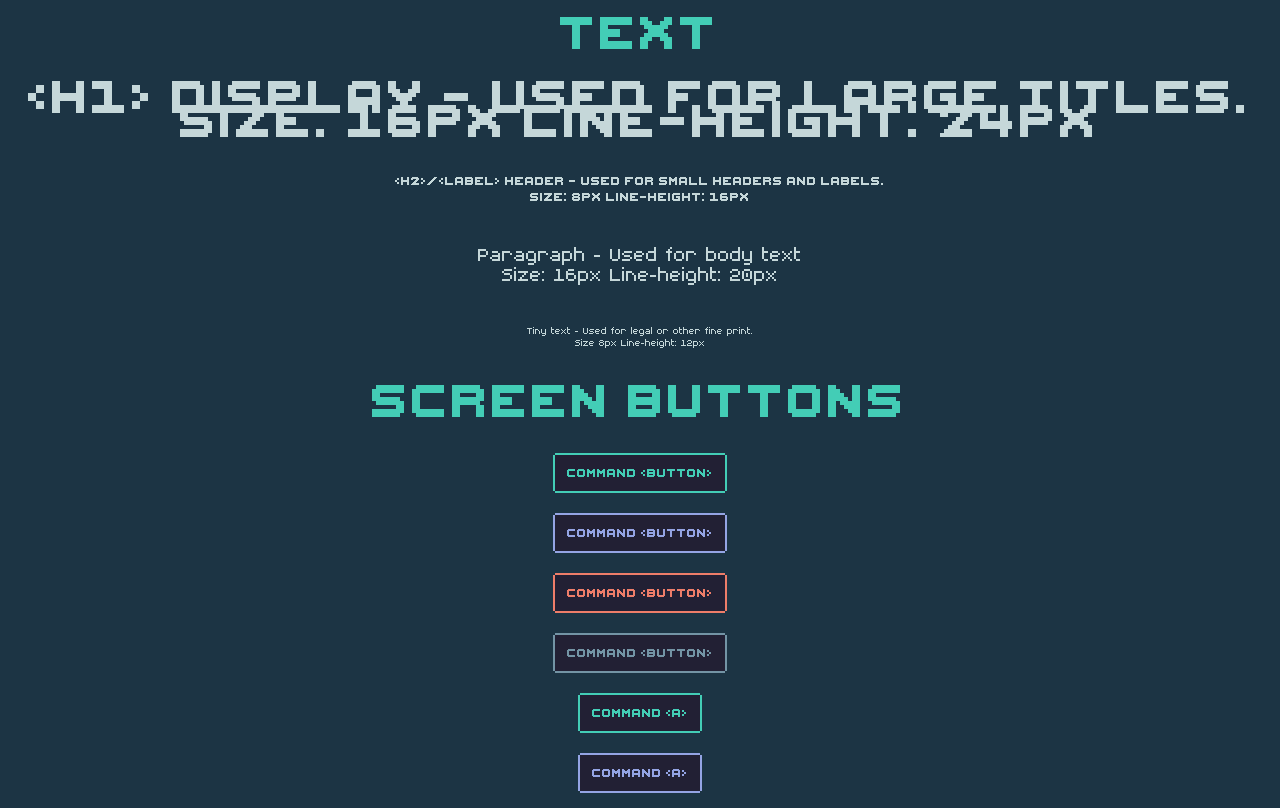
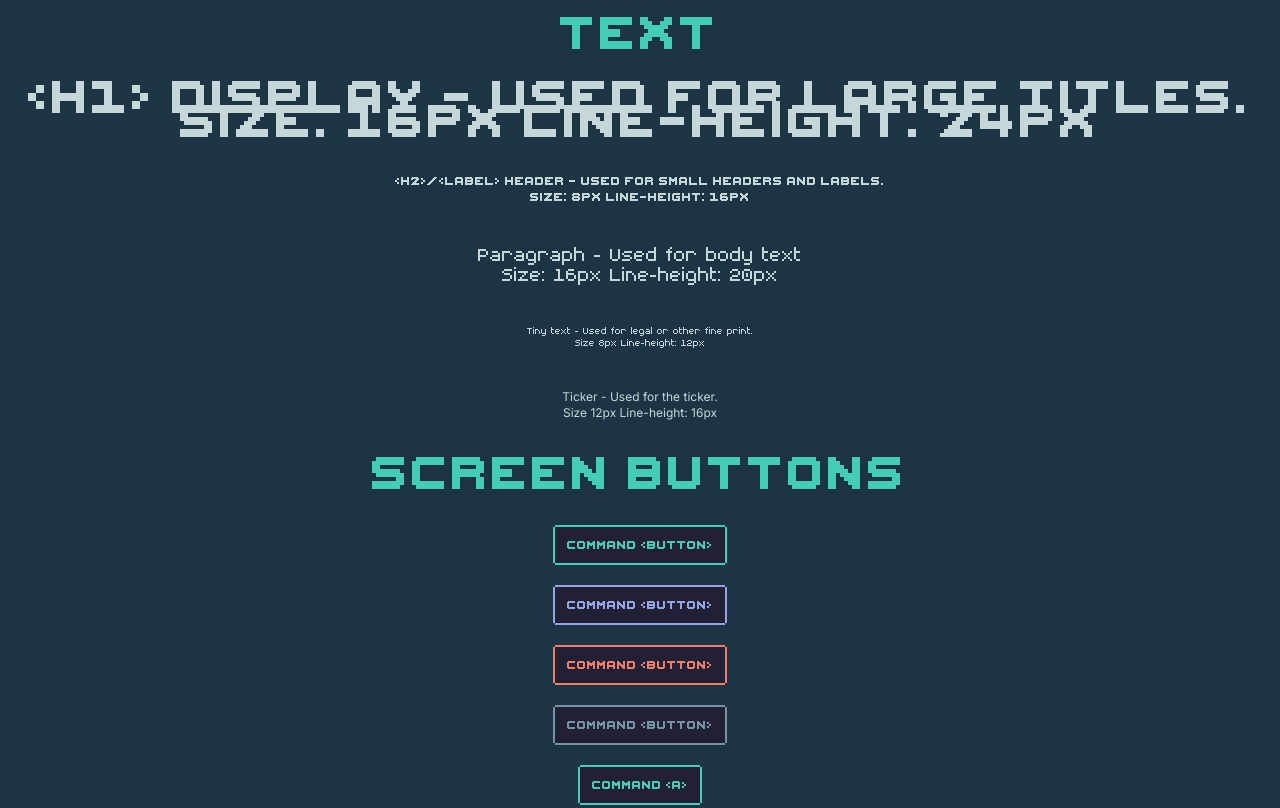
Before and after one commit to playstructs/structs-design-system, a website built with Parcel: page index.html in a window 1280 px wide. Shown: the top 808 px of the page. Built offline with nearby package versions, Linux system fonts and the light colour scheme.

Commit message:
Added ticker text

```diff
--- a/css/sui.css
+++ b/css/sui.css
@@ -52,6 +52,12 @@ h2 {
   font-family: 'DirectiveZero', sans-serif;
   font-size: 8px;
   line-height: 12px;
+}
+
+.sui-text-ticker {
+  font-family: 'Inter', sans-serif;
+  font-size: 12px;
+  line-height: 16px;
 }
 
 .sui-text-warning {
--- a/index.html
+++ b/index.html
@@ -6,6 +6,9 @@
   <title>Structs UI (SUI)</title>
   <meta name="viewport" content="width=device-width, initial-scale=1">
 
+  <link rel="preconnect" href="https://fonts.googleapis.com">
+  <link rel="preconnect" href="https://fonts.gstatic.com" crossorigin>
+  <link href="https://fonts.googleapis.com/css2?family=Inter&display=swap" rel="stylesheet">
   <link rel="stylesheet" href="css/normalize.css">
   <link rel="stylesheet" href="css/sui.css">
   <link rel="stylesheet" href="css/main.css">
@@ -42,6 +45,13 @@
       <p class="sui-text-tiny">
         Tiny text - Used for legal or other fine print.<br>
         Size 8px Line-height: 12px
+      </p>
+    </div>
+
+    <div class="group">
+      <p class="sui-text-ticker">
+        Ticker - Used for the ticker.<br>
+        Size 12px Line-height: 16px
       </p>
     </div>
   </section>
```
